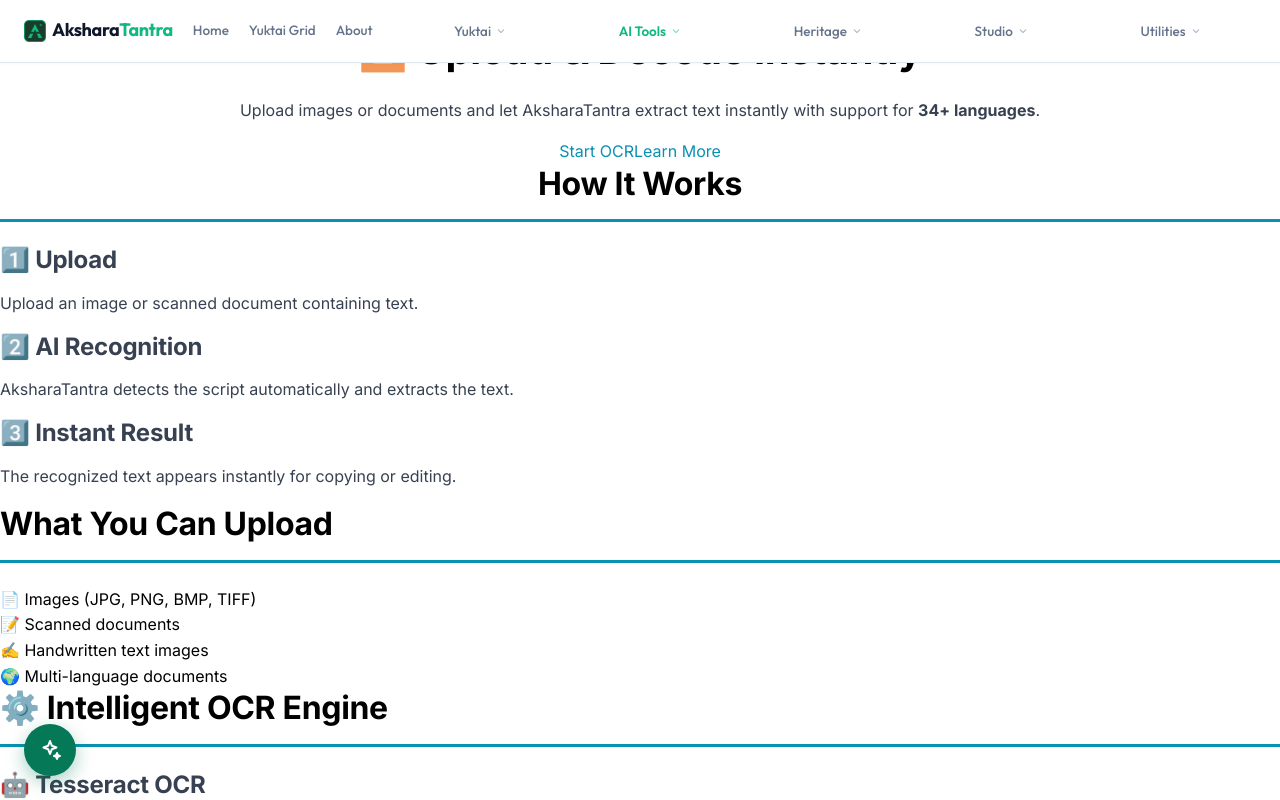
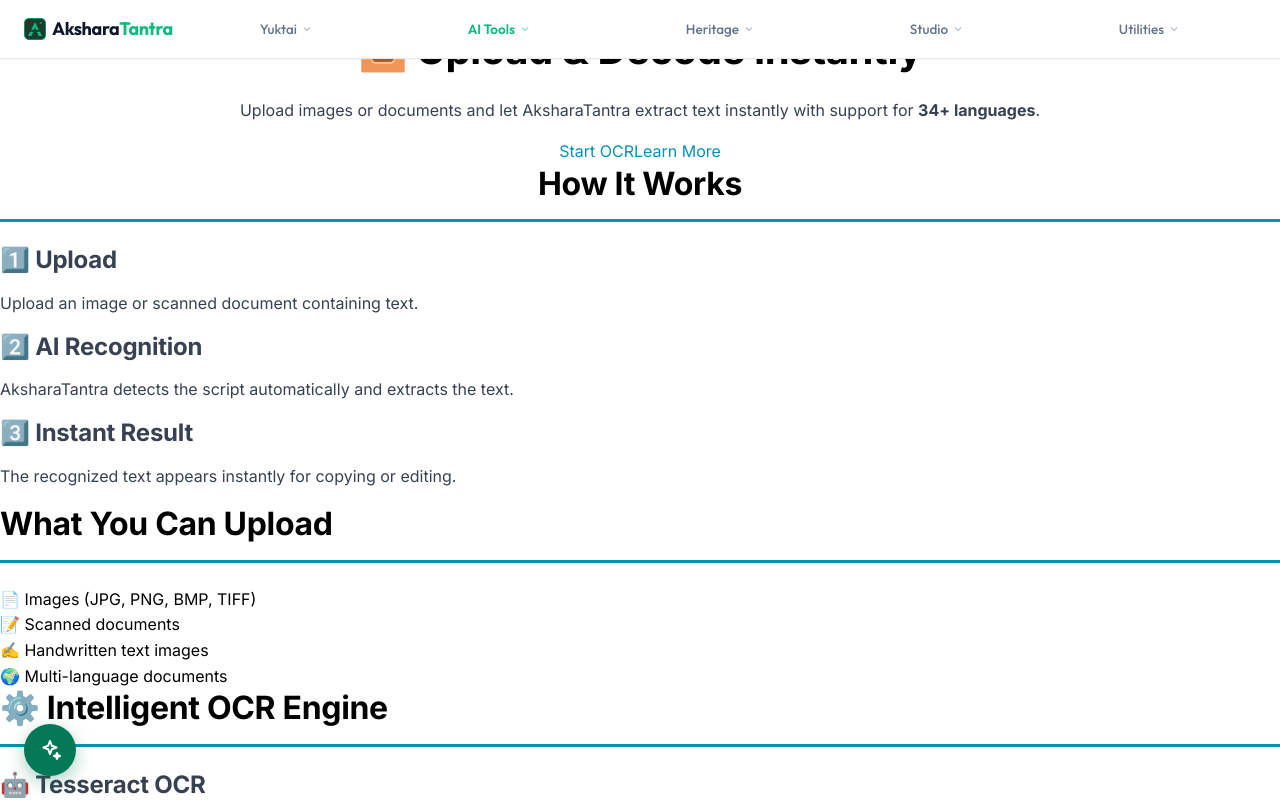
Before and after one commit to sandeepmiriyala03/AIHACK, a Next.js app: page /OCR in a window 1280 px wide. Shown: the top 800 px of the page. Built offline with nearby package versions, Linux system fonts and the light colour scheme; what @yuktishaalaa/yuktai would draw is missing.

Commit message:
Renoved top  menus in

```diff
--- a/components/Navbar.tsx
+++ b/components/Navbar.tsx
@@ -29,12 +29,10 @@
 import SmsRoundedIcon                from "@mui/icons-material/SmsRounded";
 import VerifiedUserRoundedIcon       from "@mui/icons-material/VerifiedUserRounded";
 // Yuktai
-import GridViewRoundedIcon           from "@mui/icons-material/GridViewRounded";
 import InfoRoundedIcon               from "@mui/icons-material/InfoRounded";
 import PlayCircleRoundedIcon         from "@mui/icons-material/PlayCircleRounded";
 import AccountCircleRoundedIcon      from "@mui/icons-material/AccountCircleRounded";
 // Chrome
-import HomeRoundedIcon               from "@mui/icons-material/HomeRounded";
 import MenuRoundedIcon               from "@mui/icons-material/MenuRounded";
 import KeyboardArrowDownRoundedIcon  from "@mui/icons-material/KeyboardArrowDownRounded";
 import InstallMobileRoundedIcon      from "@mui/icons-material/InstallMobileRounded";
@@ -45,18 +43,12 @@
 const TEXT_SUB  = "#64748b";
 
 // ─────────────────────────────────────────────────────────────
-// Menu structure — Yuktai Grid first.
-// Removed from the menu: Fun (Chess, IPL) and Agents & Labs
-// (Code Agent, WhatsApp Bot, RupantarCode, New Ideas).
+// Menu structure — dropdown groups only, Yuktai first.
+// The logo links to Home. Yuktai Grid and About Yuktai are in the
+// Yuktai group, so there are no separate top links.
 // ─────────────────────────────────────────────────────────────
 type NavItem  = { href: string; label: string; icon: React.ElementType };
 type NavGroup = { group: string; items: NavItem[] };
-
-const topLinks: NavItem[] = [
-  { href: "/",               label: "Home",        icon: HomeRoundedIcon },
-  { href: "/staffdirectory", label: "Yuktai Grid", icon: GridViewRoundedIcon },
-  { href: "/about",          label: "About",       icon: InfoRoundedIcon },
-];
 
 const navGroups: NavGroup[] = [
   {
@@ -253,8 +245,6 @@
         /* Menu items keep their natural width (never stretch across the bar) */
         .at-menu-wrapper > * { flex: 0 0 auto !important; width: auto !important; }
 
-        .at-divider { width: 1px; height: 20px; background: #e2e8f0; margin: 0 6px; align-self: center; }
-
         .at-link-main {
           display: flex; align-items: center; gap: 2px;
           padding: 6px 8px; background: none; border: none;
@@ -322,18 +312,6 @@
           </Link>
 
           <div className="at-menu-wrapper">
-            {topLinks.map((l) => (
-              <Link
-                key={l.href}
-                href={l.href}
-                className={`at-link-main ${isActivePath(pathname, l.href) ? "current" : ""}`}
-              >
-                {l.label}
-              </Link>
-            ))}
-
-            <span className="at-divider" />
-
             {navGroups.map((group) => {
               const open = activeDropdown === group.group;
               return (
@@ -441,21 +419,6 @@
             </div>
 
             <div style={{ overflowY: "auto", paddingBottom: 20 }}>
-              {/* Home / About */}
-              <div style={{ padding: "12px 0", borderBottom: "1px solid #f1f5f9" }}>
-                {topLinks.map((l) => (
-                  <Link
-                    key={l.href}
-                    href={l.href}
-                    className={`drawer-link ${isActivePath(pathname, l.href) ? "current" : ""}`}
-                    onClick={() => setDrawerOpen(false)}
-                  >
-                    <l.icon style={{ fontSize: 20, color: TEXT_SUB }} />
-                    {l.label}
-                  </Link>
-                ))}
-              </div>
-
               {navGroups.map((g) => (
                 <div key={g.group} style={{ padding: "12px 0", borderBottom: "1px solid #f1f5f9" }}>
                   <div
```
